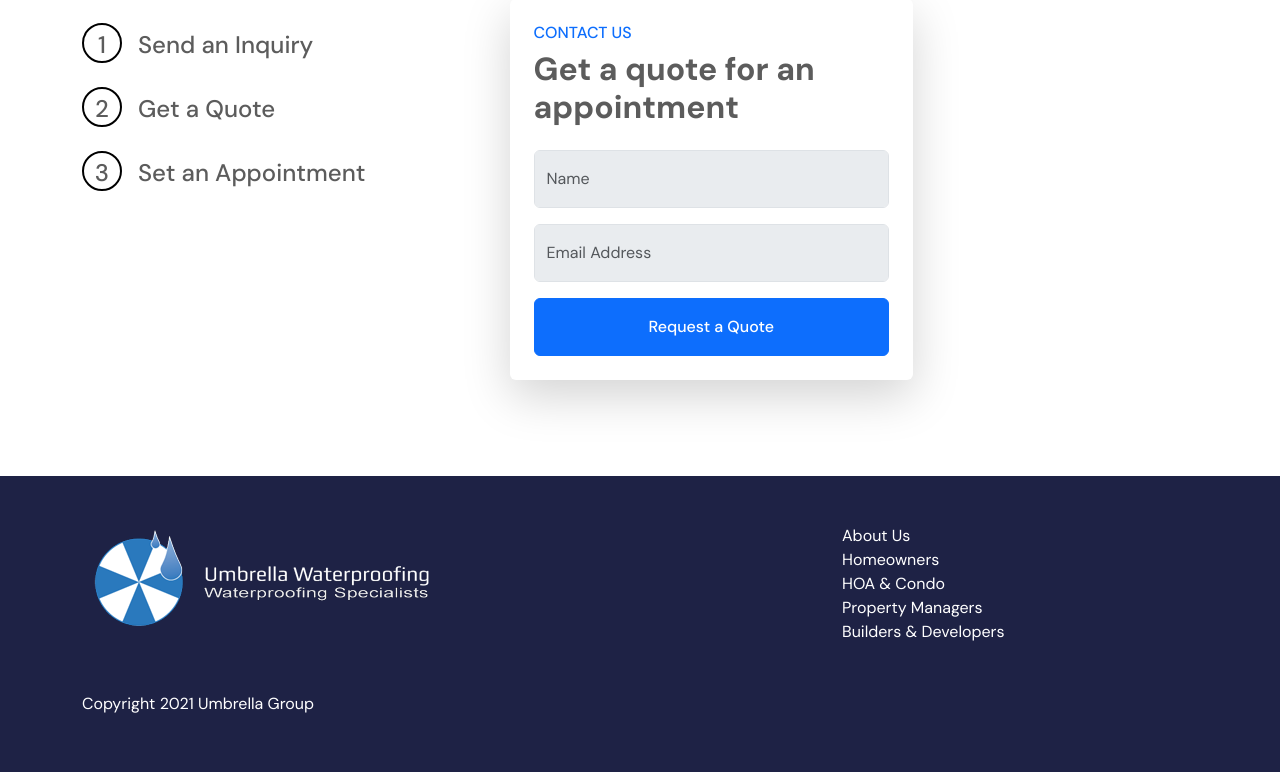
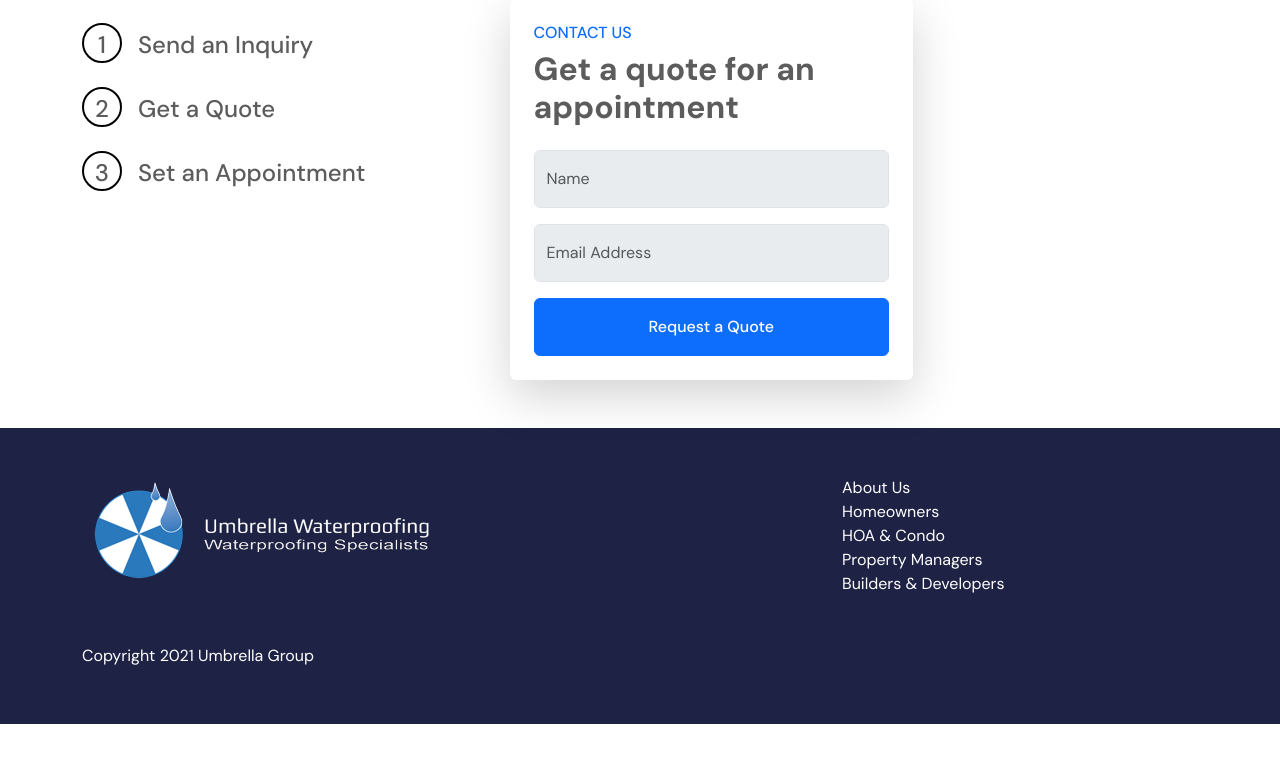
Before and after one commit to itskaium/umbrella-waterproofing, a PHP site: page / in a window 1280 px wide. Shown: the part 2253-3025 px from the top of the page. After the commit the page ends 2977 px from the top, so only its background shows below. Run offline with PHP 8.4, Linux system fonts and the light colour scheme; some web fonts are replaced.

Commit message:
Home new Changes

```diff
--- a/index.php
+++ b/index.php
@@ -49,7 +49,7 @@
 <!-- Main section  -->
 <div class="main">
     <div class="container">
-        <div class="row mb-5">
+        <div class="row">
             <div class="col-lg-9">
                 <section class="solutions">
                     <p class="h1 text-center py-5"><b>We Provide Solutions For:</b></p>
```
